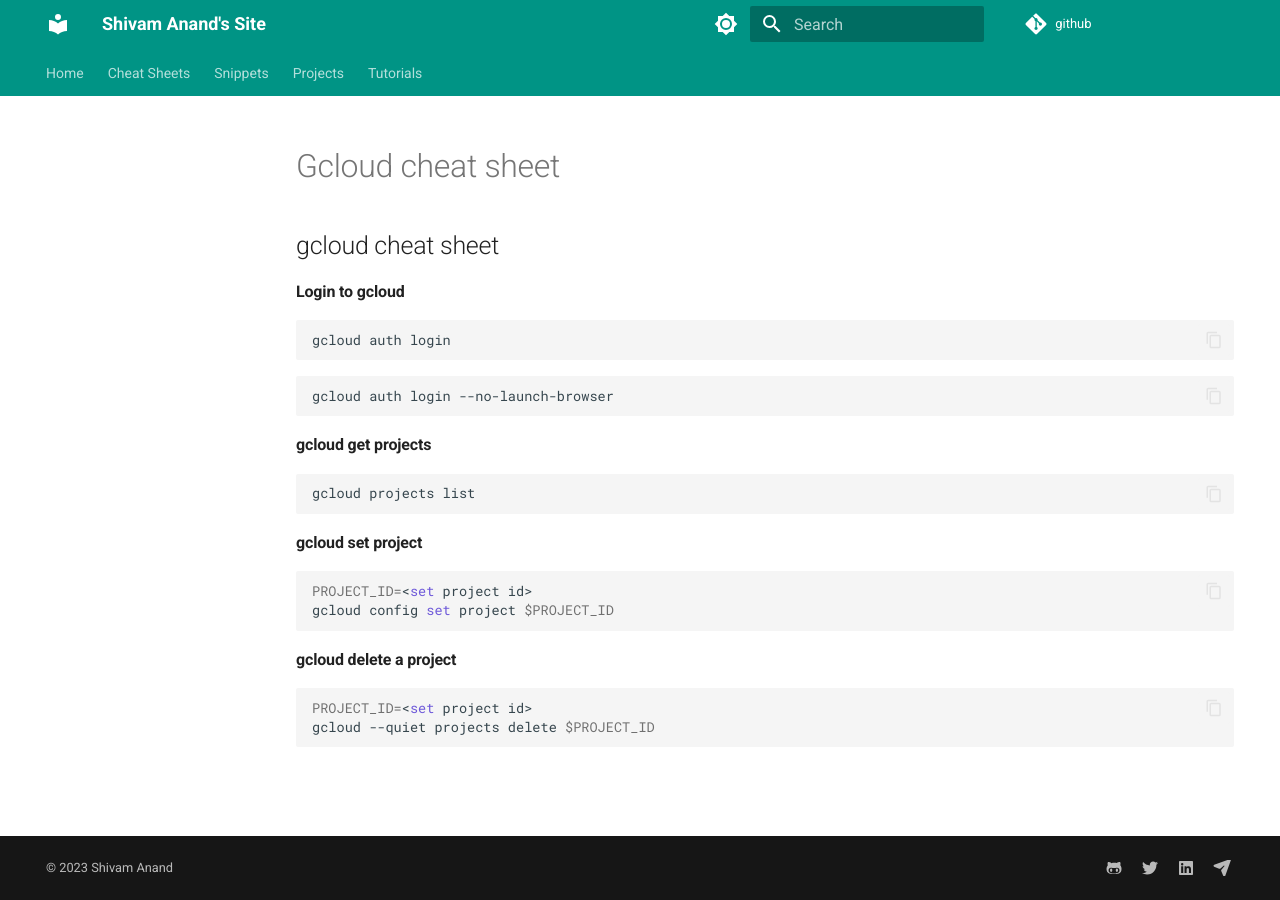
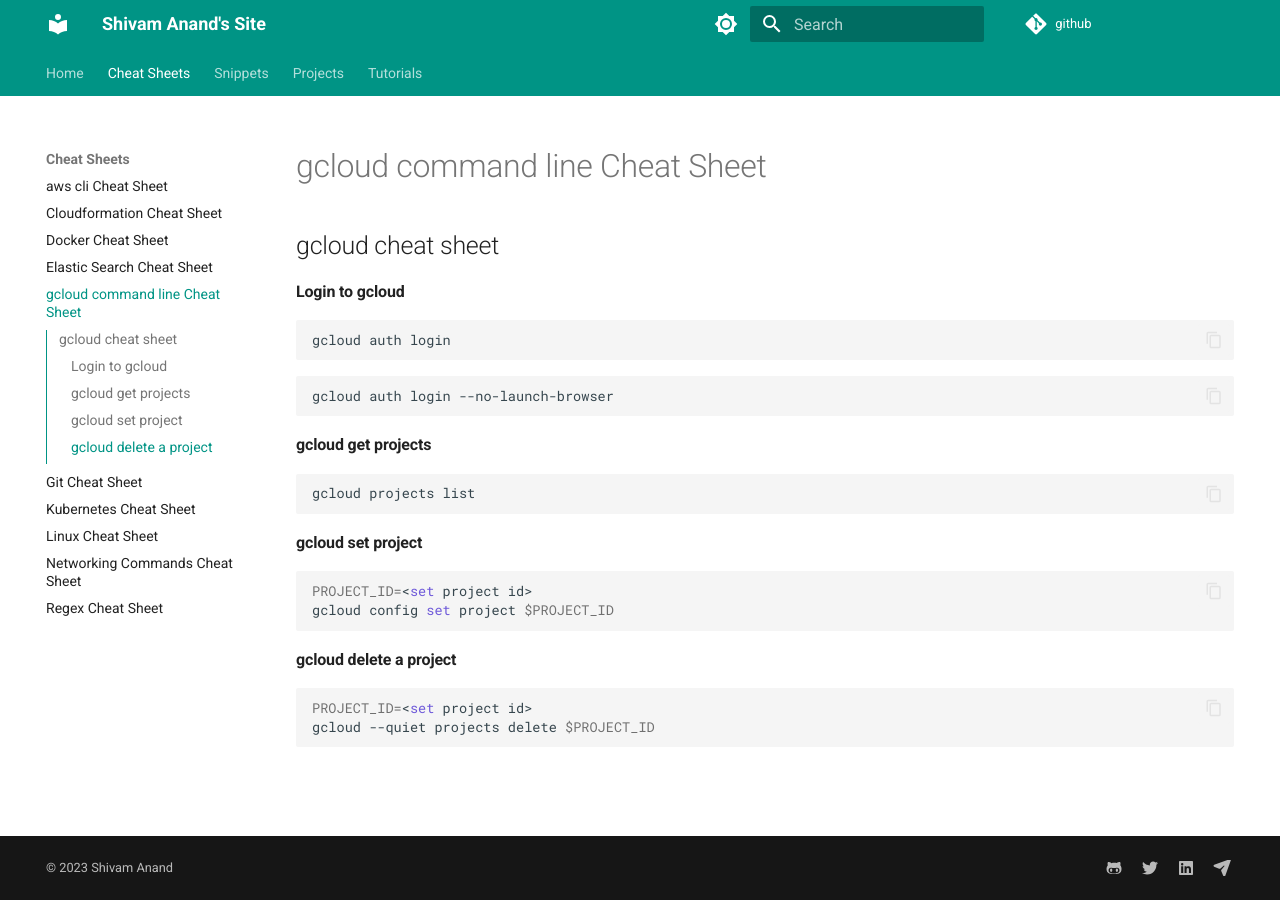
Before and after one commit to anandshivam44/Documentation, an MkDocs documentation site: the page built from docs/CheatSheetsAndSnippets/gcloud-cheat-sheet.md, in a window 1280 px wide. Built offline with MkDocs 1.6.1 and Material for MkDocs 9.7.7, drawn with Linux system fonts in a browser that asks for light colours; comment, search, counter and statistics services are not loaded.

Commit message:
add new cheat sheets

```diff
--- a/mkdocs.yml
+++ b/mkdocs.yml
@@ -40,9 +40,12 @@ nav:
       - aws cli Cheat Sheet: CheatSheetsAndSnippets/AwsCliCheatSheet.md
       - Cloudformation Cheat Sheet: CheatSheetsAndSnippets/CloudFormationCheatsheet.md
       - Docker Cheat Sheet: CheatSheetsAndSnippets/DockerCheatSheet.md
+      - Elastic Search Cheat Sheet: CheatSheetsAndSnippets/ElasticSearchCheatSheet.md
+      - gcloud command line Cheat Sheet: CheatSheetsAndSnippets/gcloud-cheat-sheet.md
       - Git Cheat Sheet: CheatSheetsAndSnippets/GitCheatSheet.md
       - Kubernetes Cheat Sheet: CheatSheetsAndSnippets/kubectl-cheat-sheet.md
       - Linux Cheat Sheet: CheatSheetsAndSnippets/LinuxCheatSheet.md
+      - Networking Commands Cheat Sheet: CheatSheetsAndSnippets/NetworkingCheatSheet.md
       - Regex Cheat Sheet: CheatSheetsAndSnippets/RegexCheatSheet.md
 
   - Snippets:
```
Also changed, not shown: docs/CheatSheetsAndSnippets/ElasticSearchCheatSheet.md (added).
